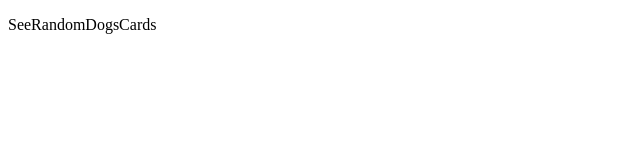
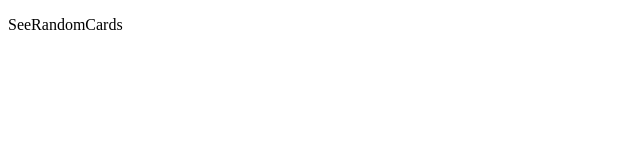
Before and after one commit to lgustavosoftwareengineer/react-random-anime-card-visualizator, a Next.js app: page /cards in a window 1280 px wide. Shown: the top 160 px of the page, without its empty margins (0-640 px from the left). Built offline with nearby package versions, Linux system fonts and the light colour scheme.

Commit message:
chore: remove dogs analogy from files and folders

```diff
--- a/package.json
+++ b/package.json
@@ -1,5 +1,5 @@
 {
-  "name": "react-randowm-dogs-card-visualizator",
+  "name": "react-random-anime-card-visualizator",
   "version": "0.1.0",
   "private": true,
   "scripts": {
--- /dev/null
+++ b/src/features/modules/domains/random-cards/index.tsx
@@ -0,0 +1,9 @@
+import React from 'react'
+
+export const SeeRandomCards = () => {
+  return (
+    <div>
+      <p role="title">SeeRandomCards</p>
+    </div>
+  )
+}
--- a/src/features/modules/domains/random-dogs-cards/index.tsx
+++ /dev/null
@@ -1,9 +0,0 @@
-import React from 'react'
-
-export const SeeRandomDogsCards = () => {
-  return (
-    <div>
-      <p role="title">SeeRandomDogsCards</p>
-    </div>
-  )
-}
--- a/src/features/modules/domains/sign-up-user/index.tsx
+++ b/src/features/modules/domains/sign-up-user/index.tsx
@@ -7,7 +7,7 @@ export const SignUpUser = () => {
 
   const isUserNameDefined = Boolean(userName.length)
 
-  const onClickGoToRandomDogsCardsPage = () => {
+  const onClickGoToRandomCardsPage = () => {
     push('/cards')
   }
 
@@ -24,7 +24,7 @@ export const SignUpUser = () => {
         type="button"
         value="Clicar para ver cartas"
         disabled={!isUserNameDefined}
-        onClick={onClickGoToRandomDogsCardsPage}
+        onClick={onClickGoToRandomCardsPage}
       />
     </div>
   )
--- a/src/pages/cards/index.tsx
+++ b/src/pages/cards/index.tsx
@@ -1,3 +1,3 @@
-import { SeeRandomDogsCards } from 'src/features/modules/domains/random-dogs-cards'
+import { SeeRandomCards } from 'src/features/modules/domains/random-cards'
 
-export default SeeRandomDogsCards
+export default SeeRandomCards
```
Also changed, not shown: 1 other file (tests, documents, lock files or other folders).
